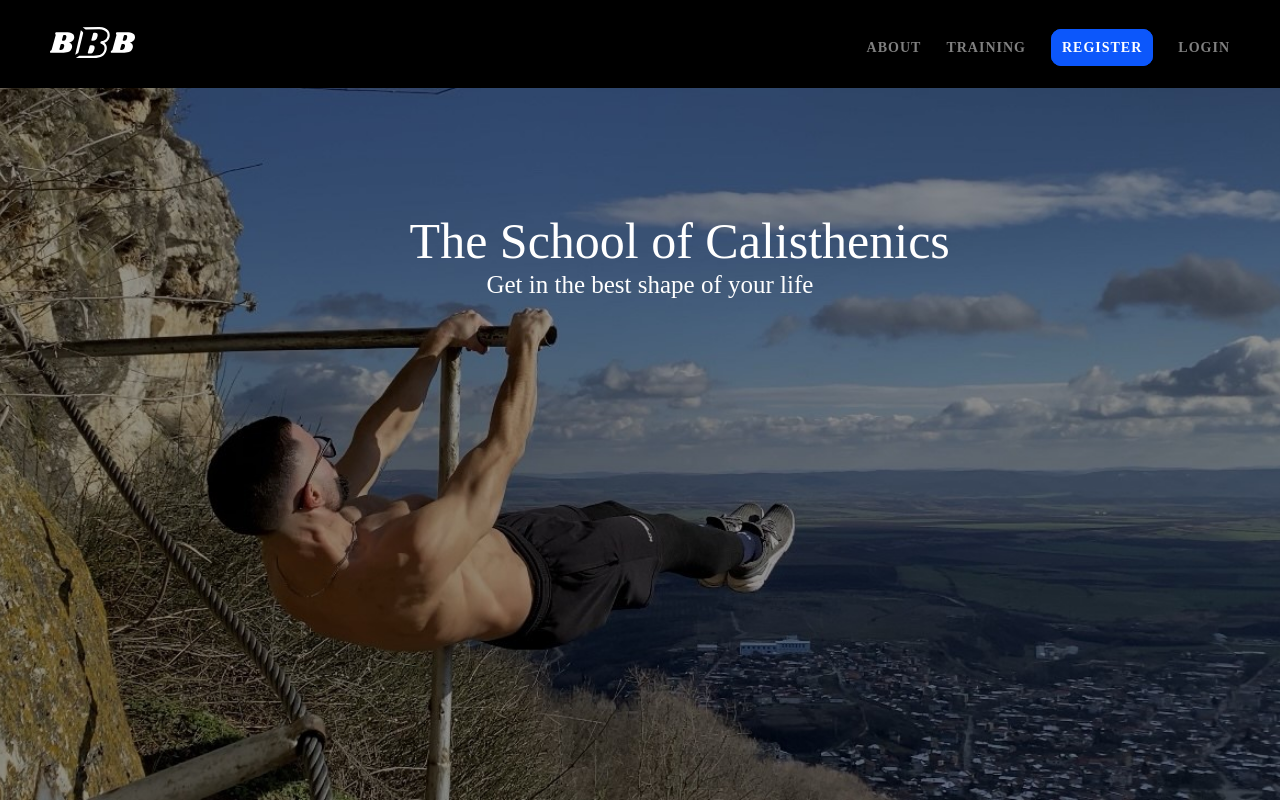
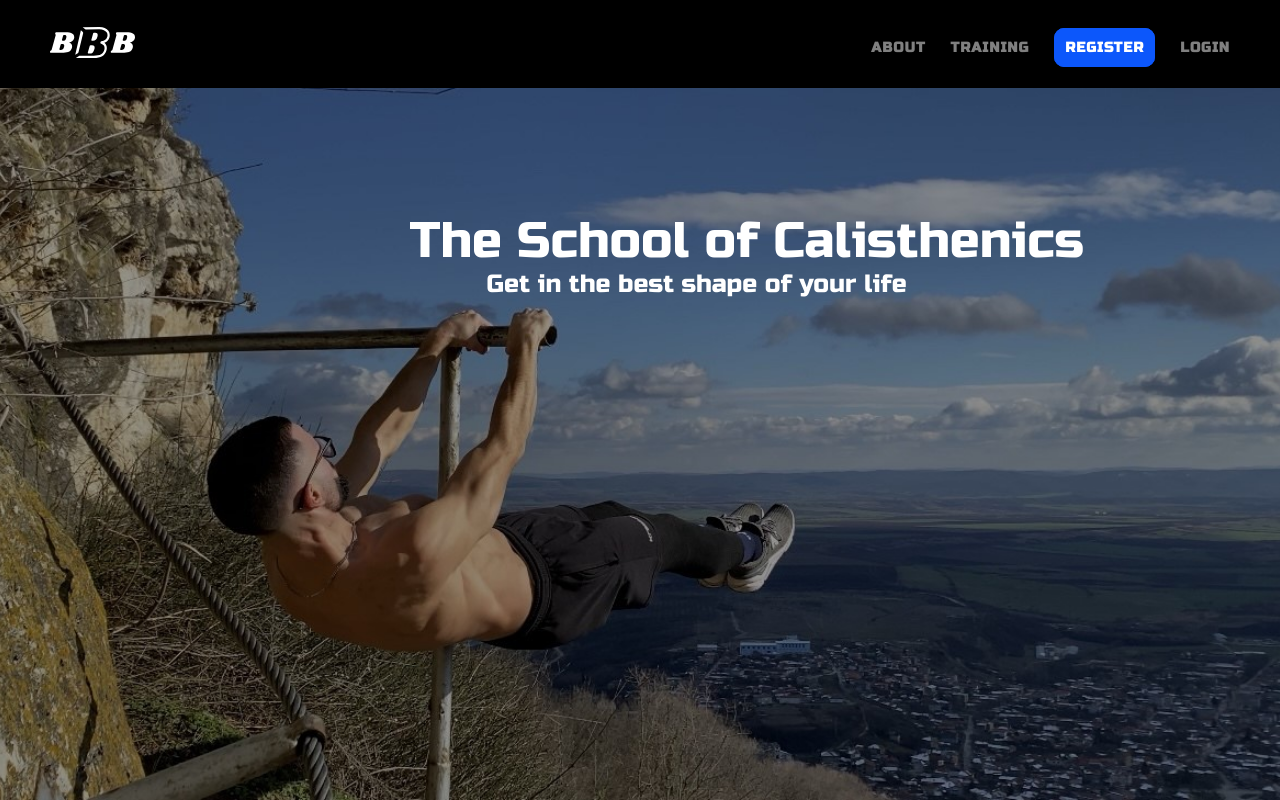
Before and after one commit to MariaRosenova/calisthenics-app, an Angular app in the folder caliestenics-app/: page /home in a window 1280 px wide. Built offline with nearby package versions, Linux system fonts and the light colour scheme.

Commit message:
Add font

```diff
--- a/caliestenics-app/src/index.html
+++ b/caliestenics-app/src/index.html
@@ -1,14 +1,20 @@
 <!doctype html>
 <html lang="en">
+
 <head>
   <meta charset="utf-8">
   <title>BuildByBarz</title>
   <base href="/">
   <meta name="viewport" content="width=device-width, initial-scale=1">
   <link rel="icon" type="image/x-icon" href="./assets/logo_2.svg">
-  <title></title>
+
+  <style>
+    @import url('https://fonts.googleapis.com/css2?family=Russo+One&display=swap');
+  </style>
 </head>
+
 <body>
   <app-root></app-root>
 </body>
+
 </html>
--- a/caliestenics-app/src/styles.css
+++ b/caliestenics-app/src/styles.css
@@ -48,4 +48,8 @@ table {
 }
 
 
-@import url('https://fonts.googleapis.com/css2?family=Russo+One&display=swap')
+body {
+	font-family: "Russo One", sans-serif;
+	font-weight: 300;
+	font-style: normal;
+  }
```
